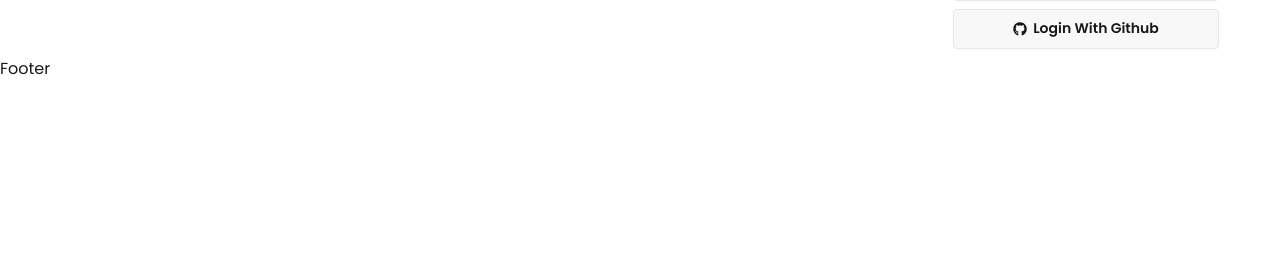
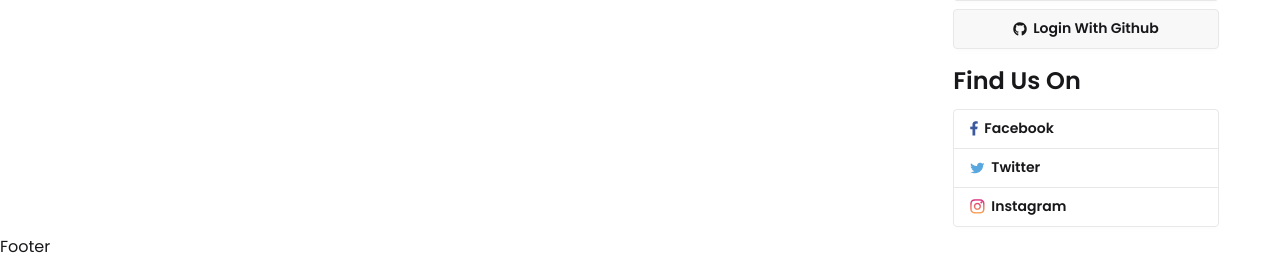
Before and after one commit to abrarasif11/Channel-Bangla-News, a React (Vite) app: page / in a window 1280 px wide. Shown: the part 406-683 px from the top of the page. Built offline with nearby package versions, Linux system fonts and the light colour scheme; no server answers.

Commit message:
find-us-on

```diff
--- a/src/Component/Contents/RightContent/RightContent.jsx
+++ b/src/Component/Contents/RightContent/RightContent.jsx
@@ -1,10 +1,12 @@
 import React from 'react'
 import SocialLogin from '../../SocialLogin/SocialLogin'
+import FindUs from '../../FindUs/FindUs'
 
 const RightContent = () => {
   return (
     <div>
       <SocialLogin/>
+      <FindUs/>
     </div>
   )
 }
--- /dev/null
+++ b/src/Component/FindUs/FindUs.jsx
@@ -0,0 +1,24 @@
+import React from "react";
+import fb from '../../assets/fb.png'
+import twit from '../../assets/twitter.png'
+import insta from '../../assets/instagram.png'
+const FindUs = () => {
+  return (
+    <div>
+      <h2 className="text-2xl font-semibold mt-4 mb-3">Find Us On</h2>
+      <div className="join flex join-vertical *:bg-base-100">
+        <button className="btn join-item justify-start">
+            <img src={fb} alt="" />
+            Facebook</button>
+        <button className="btn join-item justify-start">
+        <img src={twit} alt="" />
+            Twitter</button>
+        <button className="btn join-item justify-start">
+        <img src={insta} alt="" />
+            Instagram</button>
+      </div>
+    </div>
+  );
+};
+
+export default FindUs;
```
